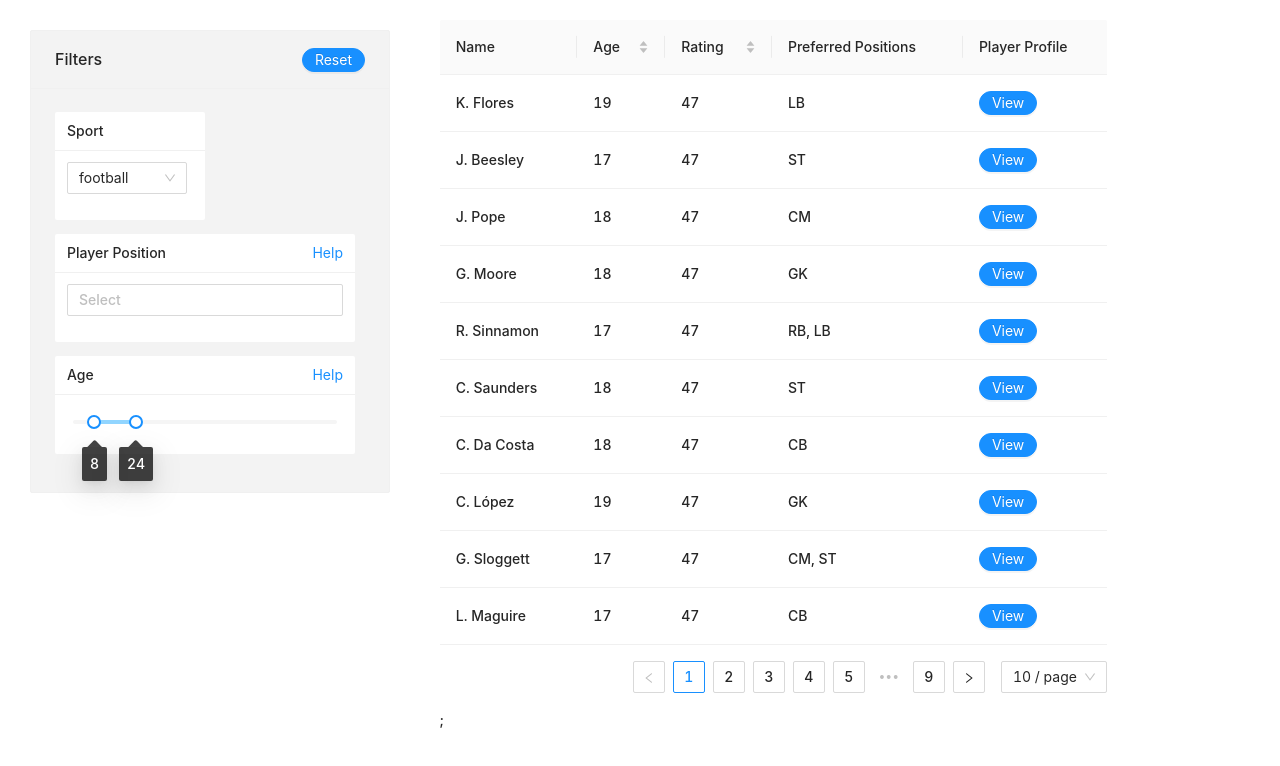
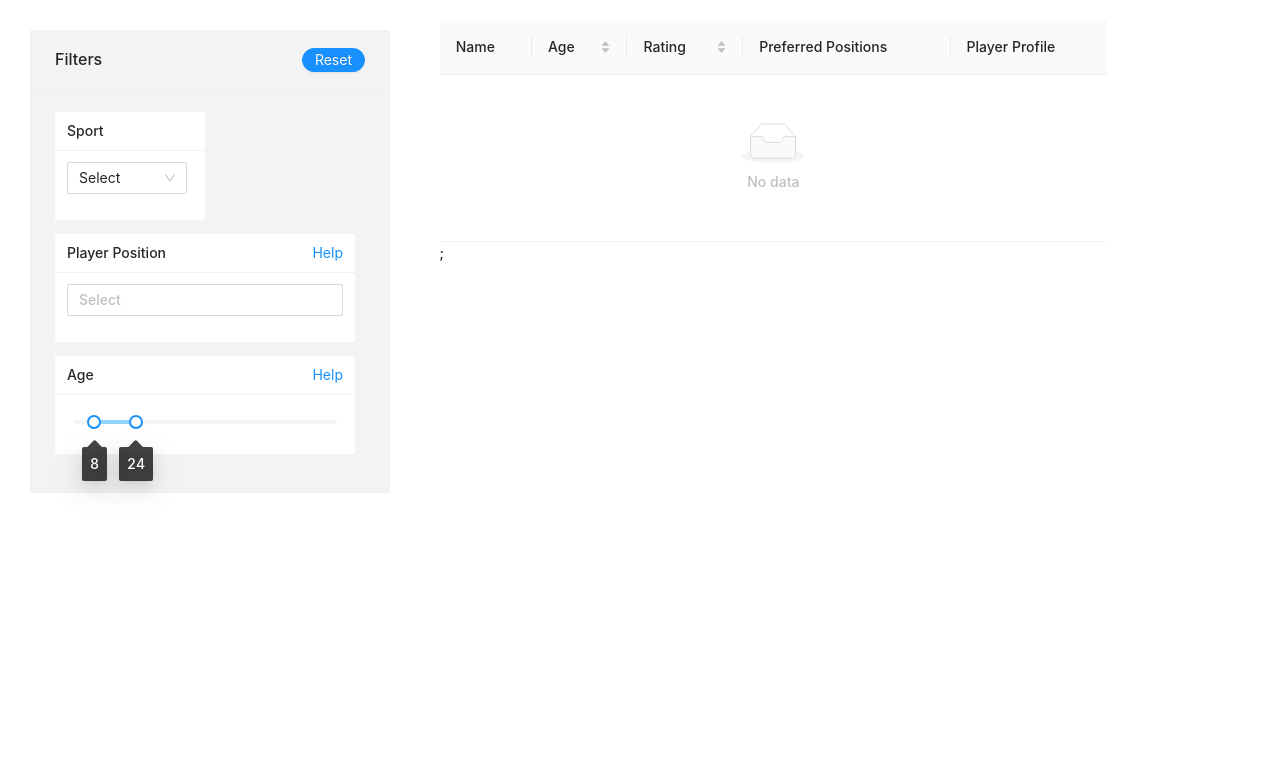
Before and after one commit to ayushyadav9/Frontend-playr, a React (Create React App) app: page /scout in a window 1280 px wide. Shown: the top 766 px of the page. Built offline with nearby package versions, Linux system fonts and the light colour scheme.

Commit message:
minor change in filter

```diff
--- a/src/components/Scout/Filter.jsx
+++ b/src/components/Scout/Filter.jsx
@@ -6,7 +6,7 @@ const { Option } = Select;
 
 const Filter = ({ data, setFilteredData }) => {
 
-    const initialFilter = { sport: "football", position: [], age: [8, 24] };
+    const initialFilter = { sport: "", position: [], age: [8, 24] };
     const [filter, setFilter] = useState(initialFilter);
 
     const positionFilter = ["RB", "LB", "CM", "CAM", "CDM", "QB", "WR", "TE", "CB", "GK", "ST", "LM", "RM"];
@@ -30,13 +30,13 @@ const Filter = ({ data, setFilteredData }) => {
 
         let filteredData = [];
 
-        if (filter.sport != "") {
+        if (filter.sport === "football") {
 
             for (let i = 0; i < data.length; i++) {
-                if (data[i].age < filter.age[0] || data[i].age > filter.age[1]){
+                if (data[i].age < filter.age[0] || data[i].age > filter.age[1]) {
                     continue;
                 }
-                console.log(filter.age,data[i].age);
+                console.log(filter.age, data[i].age);
                 if (filter.position.length) {
                     for (let j = 0; j < filter.position.length; j++) {
                         console.log(filter.position[j]);
@@ -48,12 +48,12 @@ const Filter = ({ data, setFilteredData }) => {
                         }
                     }
                 }
-                else{
+                else {
                     filteredData.push(data[i]);
                 }
             }
         }
-        else filteredData = data;
+
         setFilteredData(filteredData);
     }
 
```
